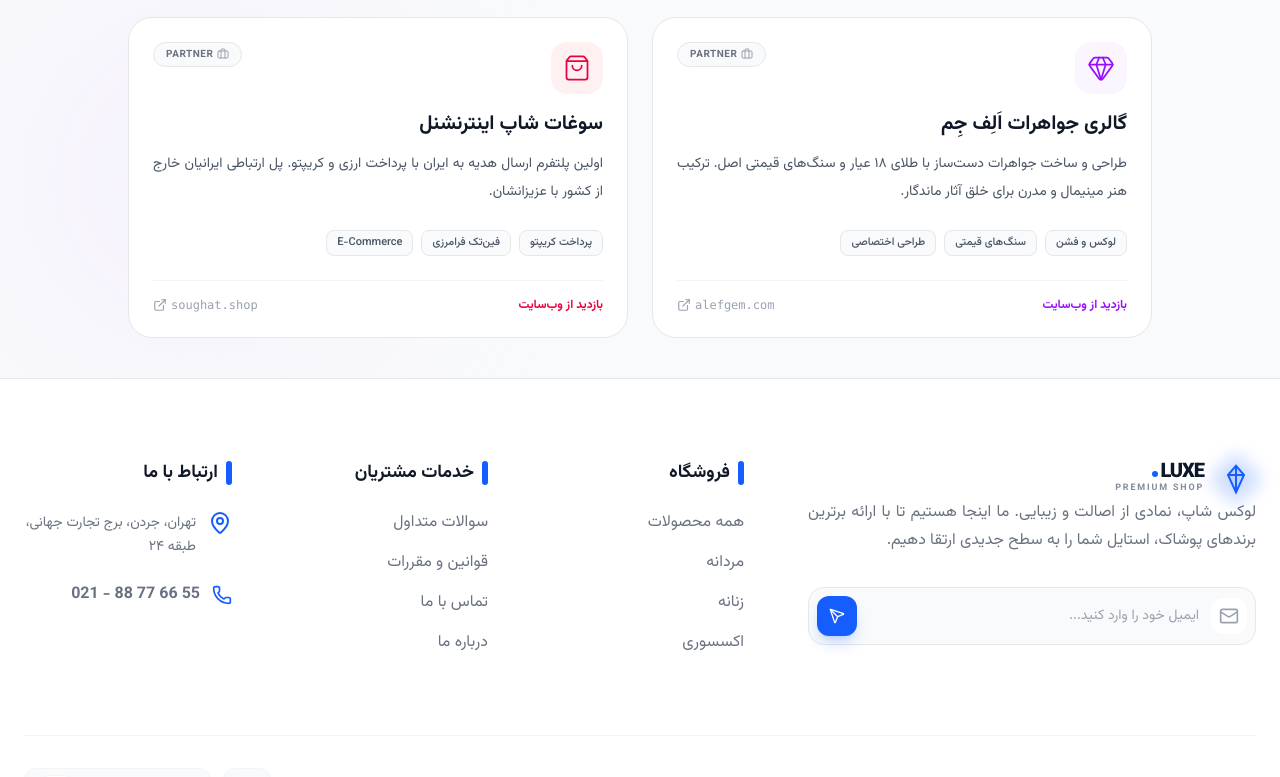
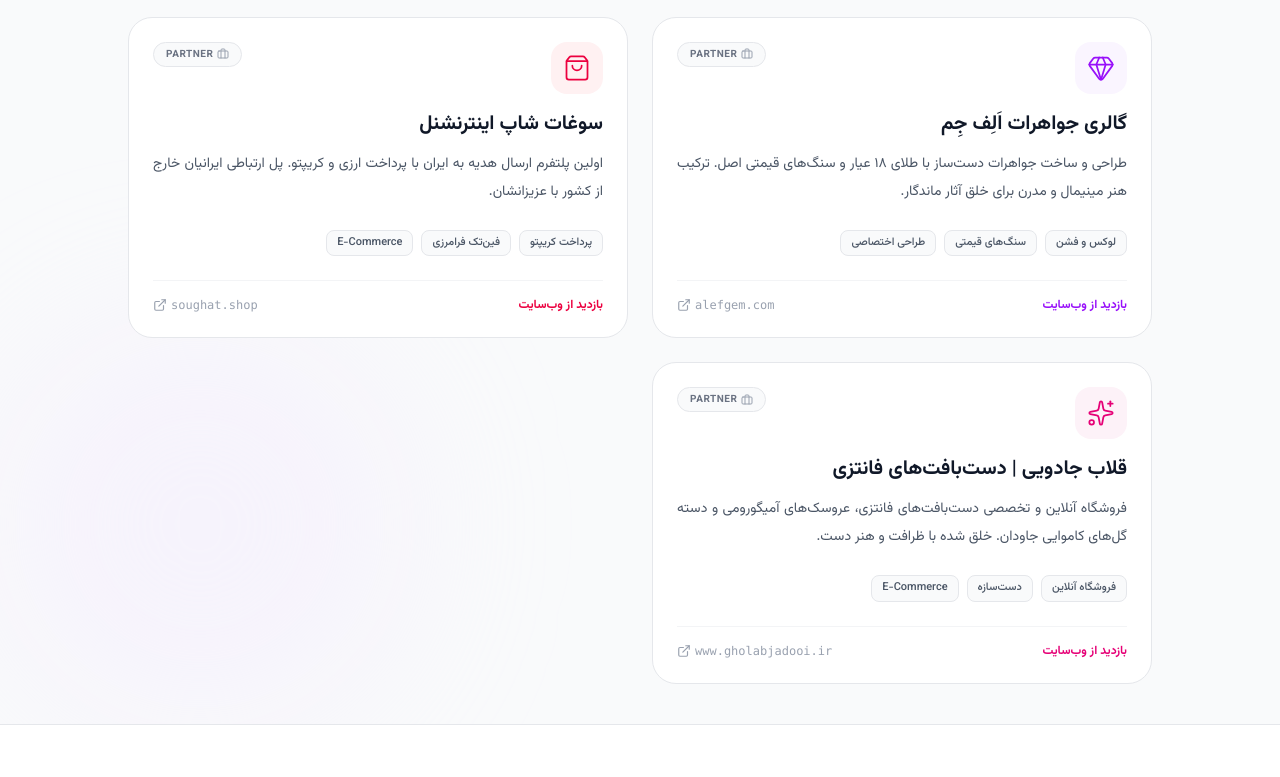
Before and after one commit to bahador-worldofcode/luxe-shop, a Next.js app: page /partners in a window 1280 px wide. Shown: the part 1440-2217 px from the top of the page. Built offline with nearby package versions, Linux system fonts and the light colour scheme.

Commit message:
seo: integrate Gholab Jadooi partner card and fix icon rendering

```diff
--- a/app/partners/page.tsx
+++ b/app/partners/page.tsx
@@ -12,11 +12,12 @@ import {
   Zap,
   Bot,
   LayoutDashboard,
-  Code2 // آیکون کیا دِو
+  Code2, // آیکون کیا دِو
+  Sparkles // آیکون قلاب جادویی
 } from "lucide-react";
 import Link from "next/link";
 
-// لیست کامل ۸ همکار تجاری و پروژه (بدون لوکس شاپ)
+// لیست کامل ۹ همکار تجاری و پروژه (بدون لوکس شاپ)
 const partners = [
   // 1. Tivan Ex
   {
@@ -70,7 +71,7 @@ const partners = [
     borderColor: "group-hover:border-orange-500/50",
     glow: "group-hover:shadow-orange-500/20"
   },
-  // 5. Coconut (جایگزین لوکس شاپ شد)
+  // 5. Coconut
   {
     id: 5,
     title: "فروشگاه آنلاین کوکونات",
@@ -121,12 +122,26 @@ const partners = [
     bgIcon: "bg-rose-50",
     borderColor: "group-hover:border-rose-500/50",
     glow: "group-hover:shadow-rose-500/20"
+  },
+  // 9. Gholab Jadooi
+  {
+    id: 9,
+    title: "قلاب جادویی | دست‌بافت‌های فانتزی",
+    description: "فروشگاه آنلاین و تخصصی دست‌بافت‌های فانتزی، عروسک‌های آمیگورومی و دسته گل‌های کاموایی جاودان. خلق شده با ظرافت و هنر دست.",
+    features: ["فروشگاه آنلاین", "دست‌سازه", "E-Commerce"],
+    url: "https://www.gholabjadooi.ir",
+    icon: Sparkles,
+    color: "text-pink-600",
+    bgIcon: "bg-pink-50",
+    borderColor: "group-hover:border-pink-500/50",
+    glow: "group-hover:shadow-pink-500/20"
   }
 ];
 
 export default function PartnersPage() {
   return (
-    <div className="min-h-screen bg-gray-50 pt-24 pb-10 px-4 sm:px-8 relative overflow-hidden font-sans">
+    // حذف font-sans برای لود شدن فونت زیبای اختصاصی پروژه
+    <div className="min-h-screen bg-gray-50 pt-24 pb-10 px-4 sm:px-8 relative overflow-hidden">
 
       {/* پترن پس‌زمینه */}
       <div className="absolute top-0 right-0 w-[600px] h-[600px] bg-blue-100/40 rounded-full blur-[100px] pointer-events-none" />
@@ -151,7 +166,11 @@ export default function PartnersPage() {
 
         {/* گرید کارت‌ها */}
         <div className="grid gap-6 md:grid-cols-2">
-          {partners.map((partner) => (
+          {partners.map((partner) => {
+            // رفع خطای ری‌اکت و تایپ‌اسکریپت
+            const Icon = partner.icon;
+
+            return (
               <a
                 key={partner.id}
                 href={partner.url}
@@ -163,7 +182,7 @@ export default function PartnersPage() {
                   {/* هدر کارت */}
                   <div className="flex items-start justify-between mb-4">
                     <div className={`rounded-2xl p-3 ${partner.bgIcon} ${partner.color}`}>
-                    <partner.icon size={28} strokeWidth={1.5} />
+                      <Icon size={28} strokeWidth={1.5} />
                     </div>
                     <div className="rounded-full bg-gray-50 border border-gray-200 px-3 py-1 flex items-center gap-1">
                        <Briefcase size={12} className="text-gray-400" />
@@ -200,7 +219,8 @@ export default function PartnersPage() {
                   </div>
                 </div>
               </a>
-          ))}
+            );
+          })}
         </div>
       </div>
     </div>
```
Lines whose indentation alone changed are shown as unchanged.
